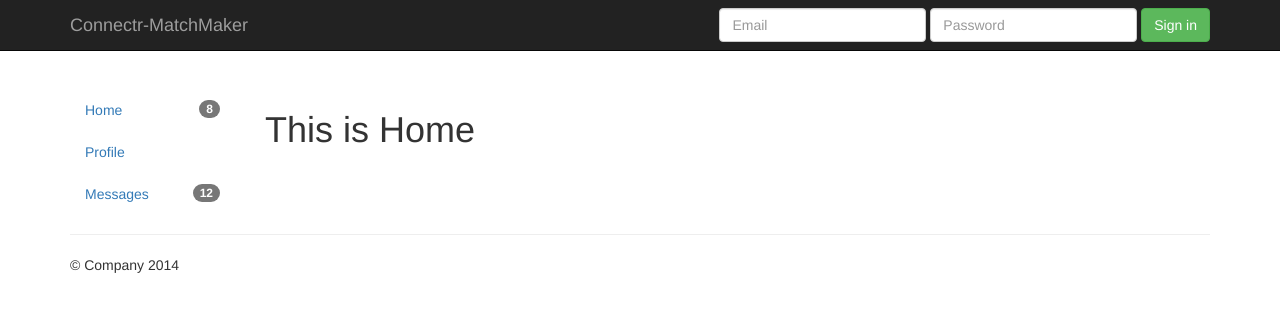
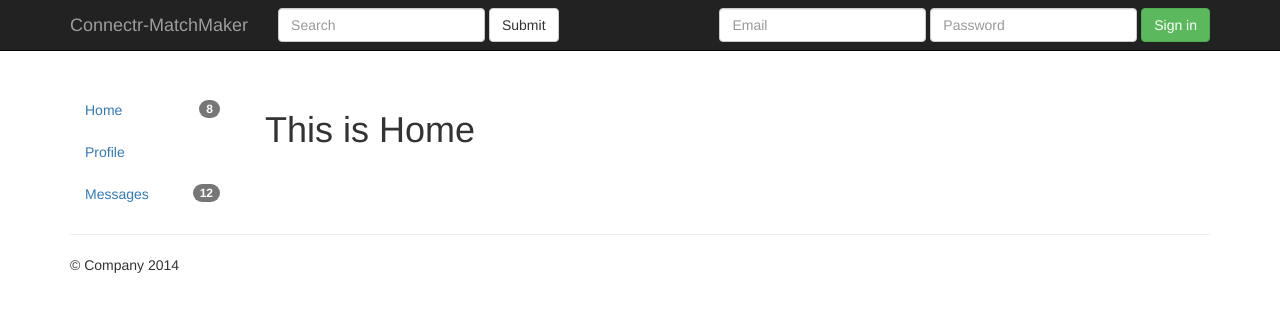
Before and after one commit to msandeep79/matchmaking, a Django app: template static/templates/home.html in a window 1280 px wide. Shown: the top 312 px of the page. Run offline with Django 3.2, Linux system fonts and the light colour scheme; the template is opened without the code that fills it, so the values that code supplies are empty; parts of the project's set-up code (start-up, migrations or seed data) failed here and were passed over; some libraries are stand-ins or nearby versions.

Commit message:
Edited Navbar

```diff
--- a/static/templates/navbar.html
+++ b/static/templates/navbar.html
@@ -10,6 +10,15 @@
           <a class="navbar-brand" href="#">Connectr-MatchMaker</a>
         </div>
         <div id="navbar" class="navbar-collapse collapse">
+            <form class="navbar-form navbar-left" role="search">
+                  <div class="form-group">
+                    <input type="text" class="form-control" placeholder="Search">
+                  </div>
+                  <button type="submit" class="btn btn-default">Submit</button>
+            </form>
+      {% if request.user.is_authenticated %}
+      <p class="navbar-text pull-right"> Signed in as {{ request.user }}</p>
+      {% else %}
           <form class="navbar-form navbar-right">
             <div class="form-group">
               <input type="text" placeholder="Email" class="form-control">
@@ -19,6 +28,7 @@
             </div>
             <button type="submit" class="btn btn-success">Sign in</button>
           </form>
+      {% endif %}
         </div><!--/.navbar-collapse -->
       </div>
     </nav>
```
